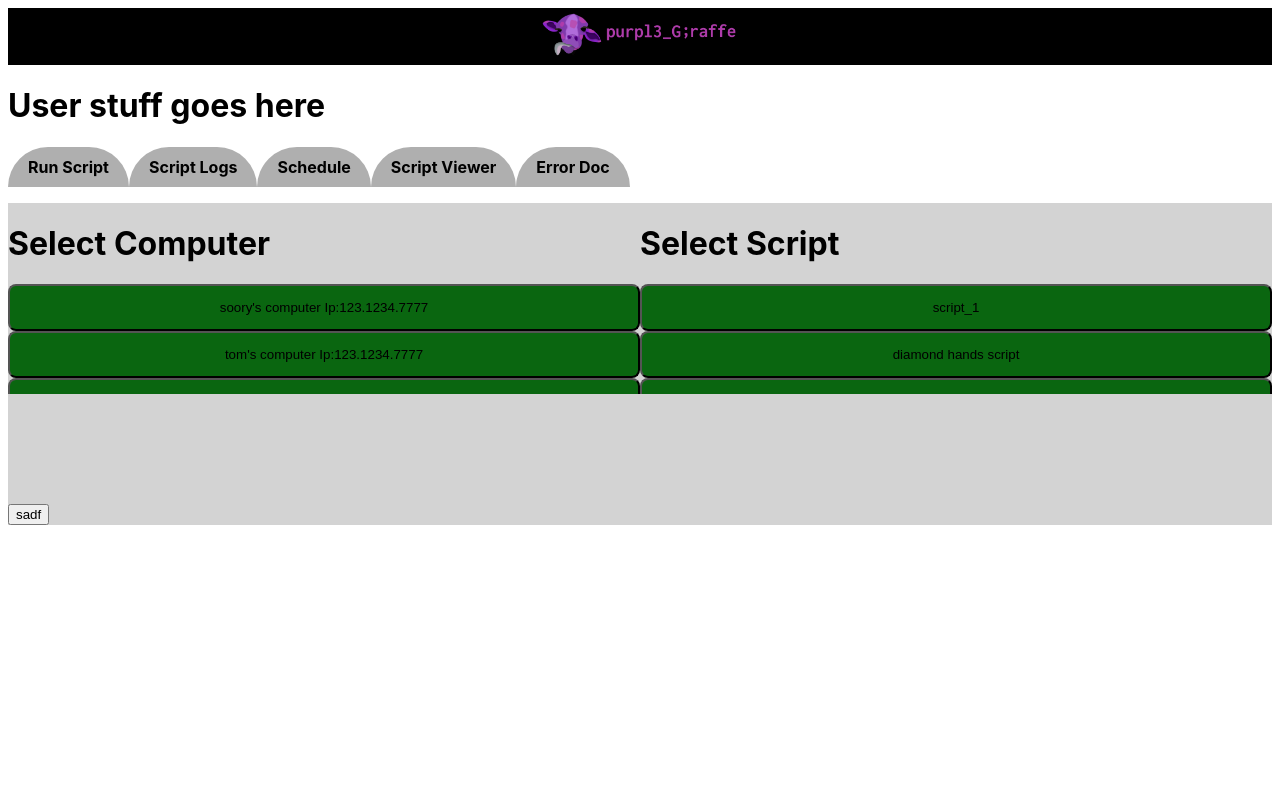
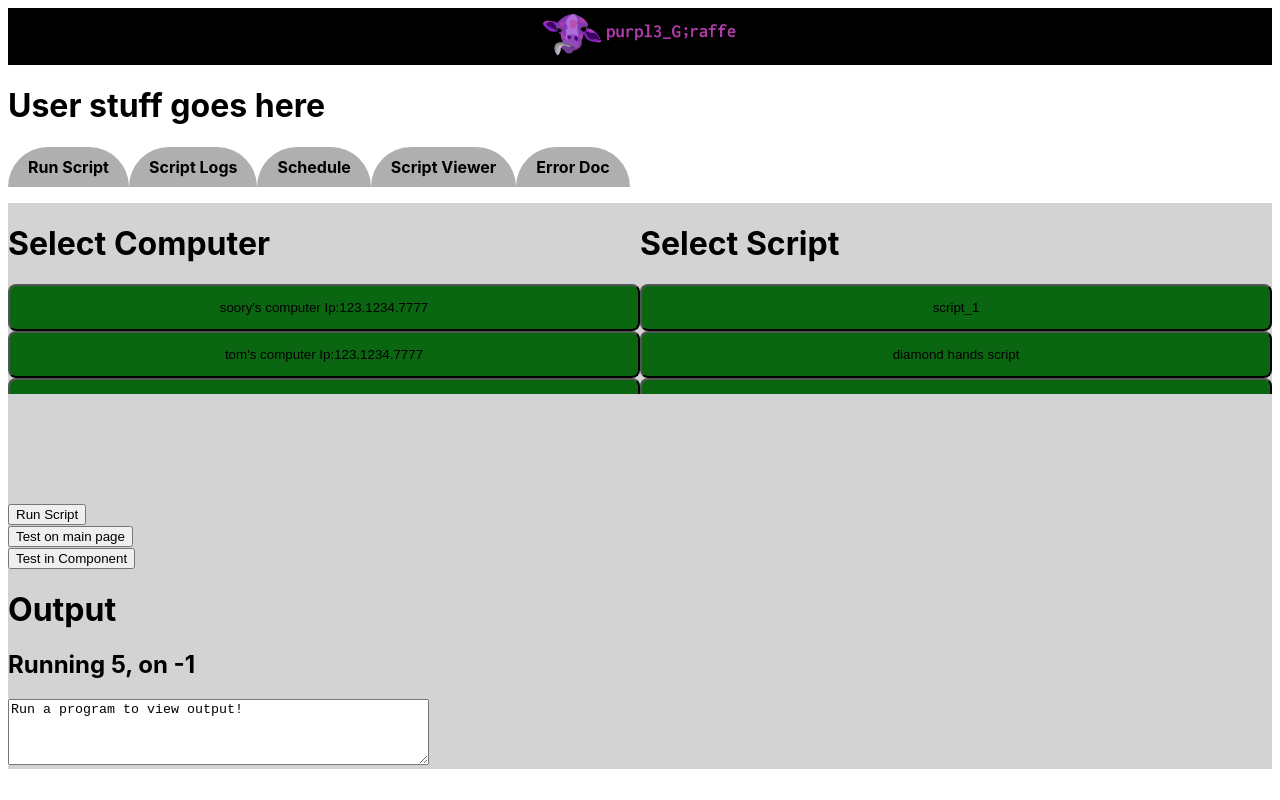
Before and after one commit to qawse3dr/Purpl3_Giraffe_RMS, a React (Create React App) app in the folder purpl3_rms/: page /#/run-script in a window 1280 px wide. Built offline with nearby package versions, Linux system fonts and the light colour scheme.

Commit message:
Added some testing code.

```diff
--- /dev/null
+++ b/purpl3_rms/src/components/run_script_page/LiveOutput.js
@@ -0,0 +1,53 @@
+import React from "react"
+import axios from "axios";
+import Button from '../Button'
+
+class LiveOutput extends React.Component {
+    constructor(props) {
+        super(props);
+        this.state = {
+            script: props.test,
+            computer: -1
+        }
+
+        this.handleUpdateScript = this.handleUpdateScript.bind(this);
+    }
+
+    handleUpdateScript() {
+        this.setState(state => ({
+            script: state.script + 1
+        }));
+    }
+
+    render() {
+    	return 	(
+            <div>
+				<button onClick={this.handleUpdateScript}>Test in Component</button>
+				<h1>Output</h1>
+				<h2>Running {this.state.script}, on {this.state.computer}</h2>
+	        	<textarea readonly rows="4" cols="50">
+	        		Run a program to view output!
+	        	</textarea>
+	        </div>
+        );
+    }
+}
+
+//Currently just the example from run scripts
+function getOutput(){
+  axios.post("/api", {
+    body: {
+      op:"GET_FILE",
+      data:{
+        ScriptID: 0,
+        ComputerID: 0
+      }
+    }
+    }).then((res) => {
+      alert(JSON.stringify(res.data))
+    }).catch((res) =>{
+      alert("Post Failed")
+    })
+}
+
+export default LiveOutput
--- a/purpl3_rms/src/components/run_script_page/run_script_page_soory.js
+++ b/purpl3_rms/src/components/run_script_page/run_script_page_soory.js
@@ -1,6 +1,7 @@
 import './run_script_page.css';
 import axios from "axios";
 import Table from '../table/table_soory.js';
+import LiveOutput from './LiveOutput.js';
 
 const RunScriptPage = (props) => {
     return (
@@ -12,33 +13,44 @@ const RunScriptPage = (props) => {
                         <Table input={[{name:'soory\'s computer\tIp:123.1234.7777',script:Select_computer_func},{name:'tom\'s computer     Ip:123.1234.7777',script:Select_computer_func},{name:'jeary\'s computer     Ip:123.1234.7777',script:Select_computer_func}]}/>
                     </div>
                 </div>
+
                 <div className="column">
                     <h1>Select Script</h1>
                     <div className="scroll">
                         <Table input={[{name:'script_1',script:Select_script_func},{name:'diamond hands script',script:Select_script_func},{name:'monkey see monkey do',script:Select_script_func}]}/>
                     </div>
                 </div>
+
                 <p id="Select_Computer_text"></p>
                 <p id="Select_Script_text"></p>
             </div>
+
             <footer>
                 <div className="Run_Button">
-                    <button type="button" onClick={Run_script}>sadf</button>
+                    <button type="button" onClick={Run_script}>Run Script</button>
                 </div>
+
+                <button type="button" onClick={Update}>Test on main page</button>
+                <LiveOutput test={5}/>
             </footer>
         </div>
     )
 }
 
+function Update() {
+    let scriptID = document.getElementById("Select_Script_text").value;
+    alert(scriptID);
+}
+
 function Select_computer_func(parms){
     let text = document.getElementById("Select_Computer_text");
-    text.textContent = "Selected Computer : "+ parms;
+    text.textContent = "Selected Computer : " + parms;
     text.value = parms;
 }
 
 function Select_script_func(parms){
     let text = document.getElementById("Select_Script_text");
-    text.textContent = "Selected Script : "+parms;
+    text.textContent = "Selected Script : " + parms;
     text.value = parms;
 }
 
--- a/purpl3_rms/src/pages/RunScript.js
+++ b/purpl3_rms/src/pages/RunScript.js
@@ -1,10 +1,14 @@
 import React from 'react'
 import RunScriptPage from '../components/run_script_page/run_script_page_soory.js'
+import LiveOutput from '../components/run_script_page/LiveOutput.js'
 
 class RunScripts extends React.Component {
     render() {
+    	let script = document.getElementById("Select_Computer_text");
         return (
-            <RunScriptPage/>
+        	<div>
+            	<RunScriptPage/>
+            </div>
         );
     }
 }
```
Also changed, not shown: purpl3_rms/src/components/Error.js (added, +45 -0 lines). Lines whose indentation alone changed are shown as unchanged.
